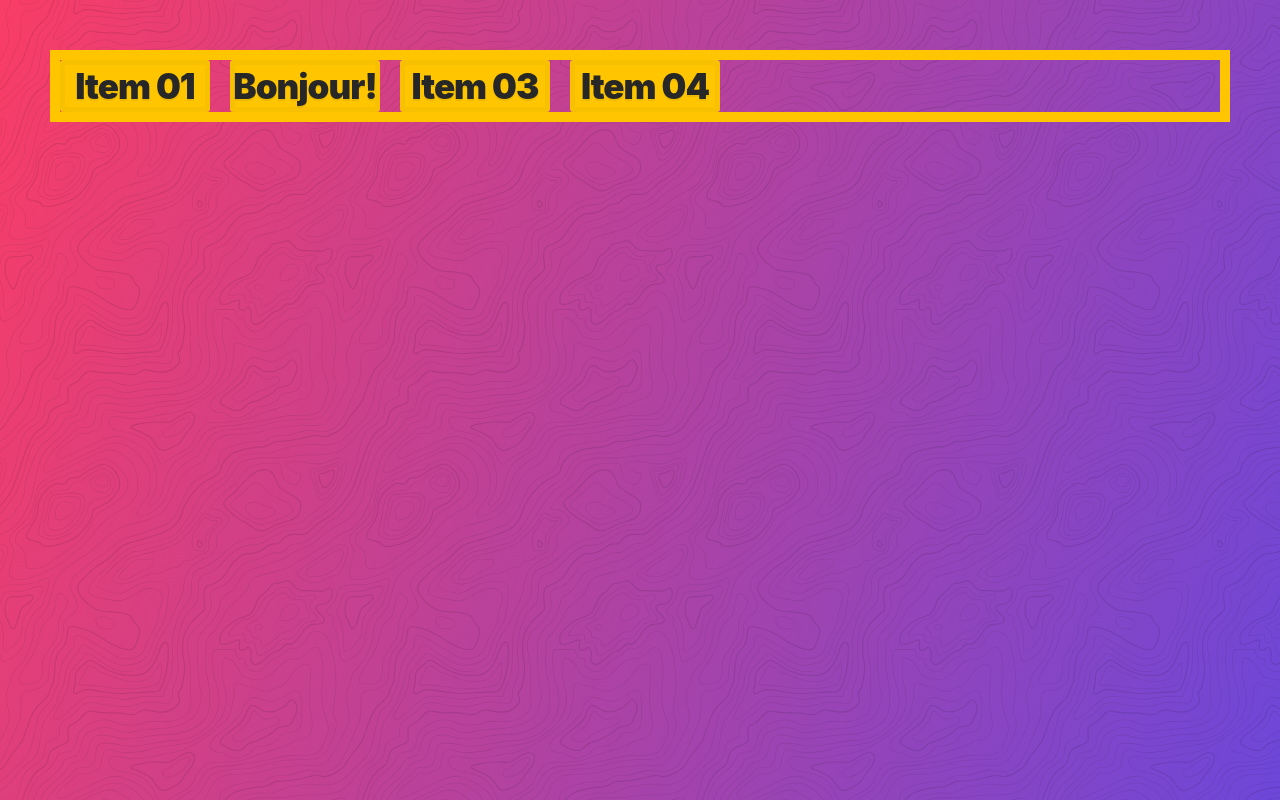
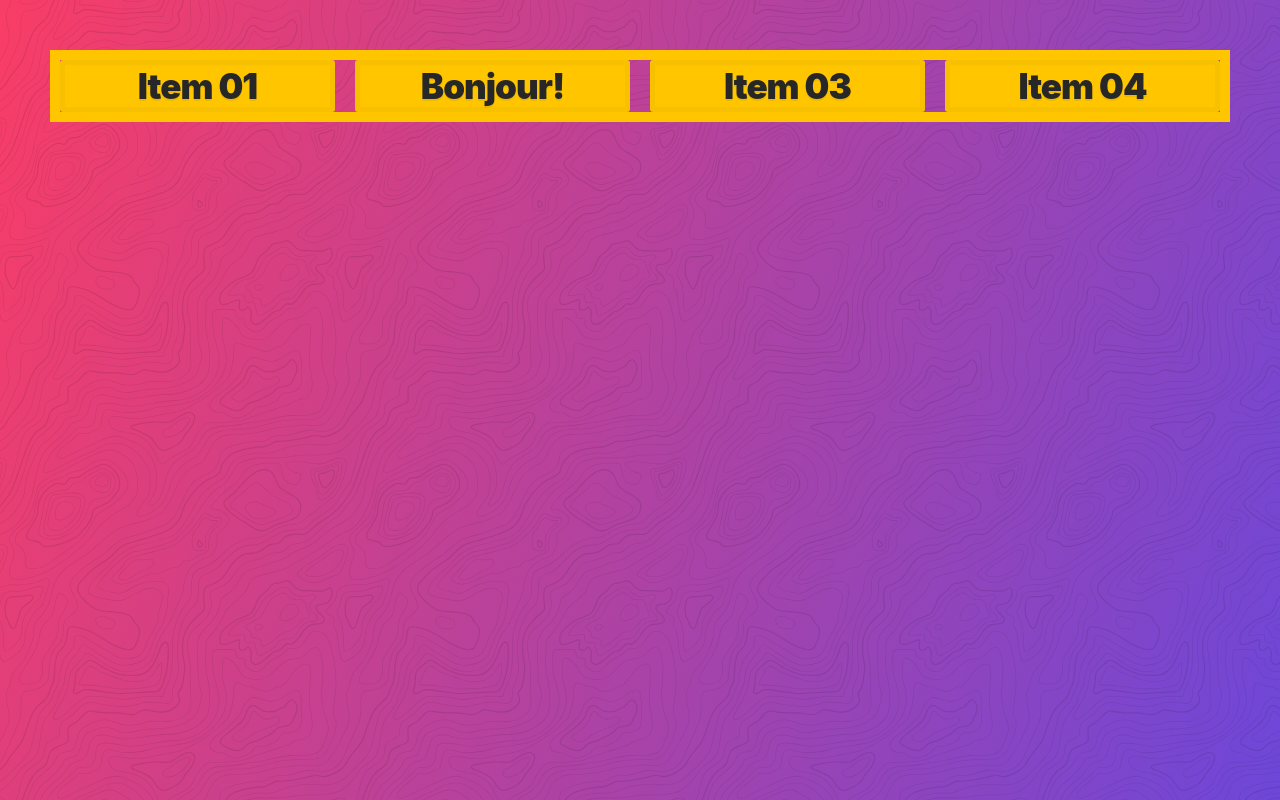
Before and after one commit to arushgupta/css-grid, a plain HTML site: page 13 - Using minmax() for Responsive Grids/minmax.html in a window 1280 px wide. Drawn offline with Linux system fonts and the light colour scheme.

Commit message:
using minmax() and fitcontent()

```diff
--- a/13 - Using minmax() for Responsive Grids/minmax.html
+++ b/13 - Using minmax() for Responsive Grids/minmax.html
@@ -21,7 +21,14 @@
       display: grid;
       grid-gap: 20px;
       border: 10px solid var(--yellow);
-      grid-template-columns: repeat(auto-fill, 150px);
+      /* The content flows out of an item, to prevent that we use minmax()
+      grid-template-columns: repeat(auto-fill, 100px); */
+      grid-template-columns: repeat(auto-fit, minmax(150px, 1fr));
+      /* Using auto-fit with minmax() will make the columns/rows fit the entire grid
+      if there is space where as auto-fill will leave the empty space as is */
+      /* grid-template-columns: auto 150px 150px 150px;
+      The above can be improved by using fit-content() */
+      /* grid-template-columns: fit-content(100px) 150px 150px 150px; */
     }
   </style>
 </body>
```
